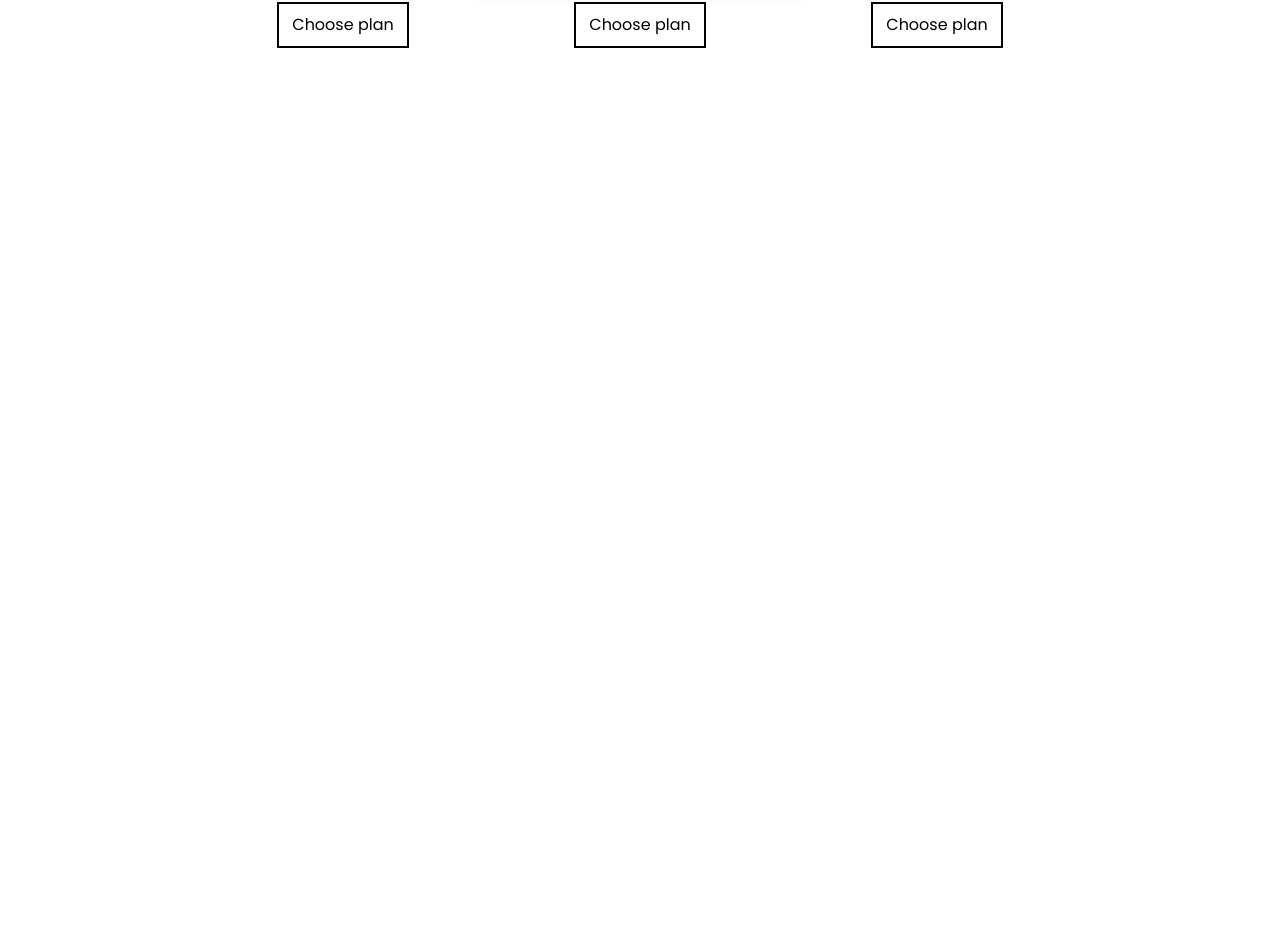
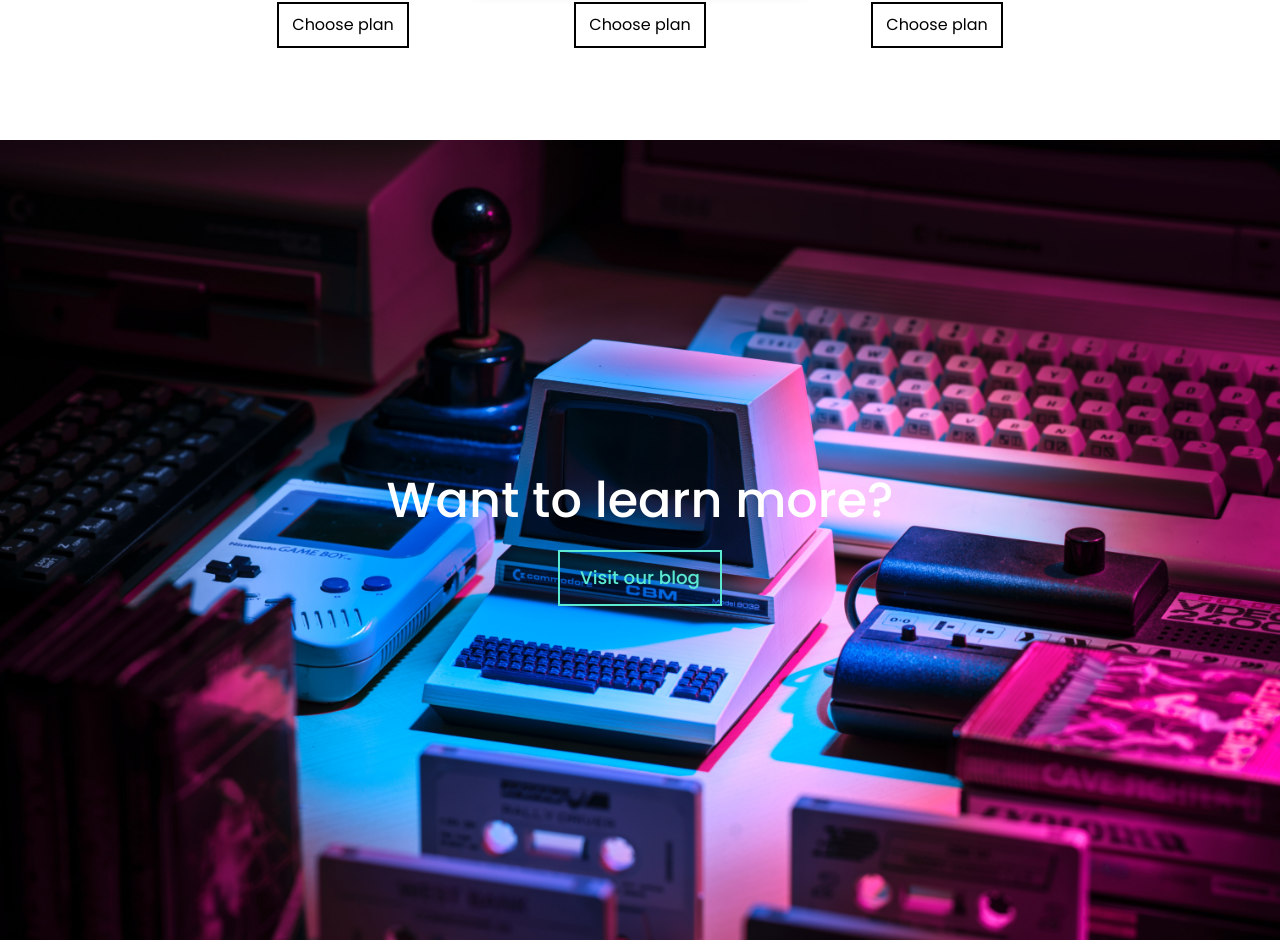
Before and after one commit to s-davies/websites4u, a React (Create React App) app: page / in a window 1280 px wide. Shown: the part 3137-4077 px from the top of the page. Before the commit the page ends 3277 px from the top, so only its background shows below. Built offline with nearby package versions, Linux system fonts and the light colour scheme.

Commit message:
include blog section

```diff
--- a/src/App.css
+++ b/src/App.css
@@ -281,3 +281,33 @@ box-shadow: 0px 0px 10px 3px rgba(100, 100, 100, 0.49);
   background-color: black;
   color: white;
 }
+
+.blog-section {
+  background-image: url("images/Image5.jpg");
+  background-size: cover;
+  height: 100vh;
+  width: 100%;
+  display: flex;
+  flex-direction: column;
+  justify-content: center;
+  align-items: center;
+  color: white;
+}
+
+.blog-section button {
+  border: 2px solid #5BEAD1;
+  color: #5BEAD1;
+  font-size: 1.14em;
+  font-weight: 500;
+  padding: calc(1.3vw) calc(1.6vw);
+  margin-top: 2vw;
+  transition: background-color 0.15s ease;
+  transition: color 0.15s ease;
+}
+
+.blog-section button:hover {
+  transition: background-color 0.15s ease;
+  transition: color 0.15s ease;
+  background-color: #5BEAD1;
+  color: black;
+}
--- a/src/home.jsx
+++ b/src/home.jsx
@@ -97,7 +97,10 @@ class Home extends React.Component {
                         </div>
                     </div>
                 </div>
-
+                <div className="blog-section">
+                    <h1>Want to learn more?</h1>
+                    <button>Visit our blog</button>
+                </div>
             </div>
         );
     }
```
